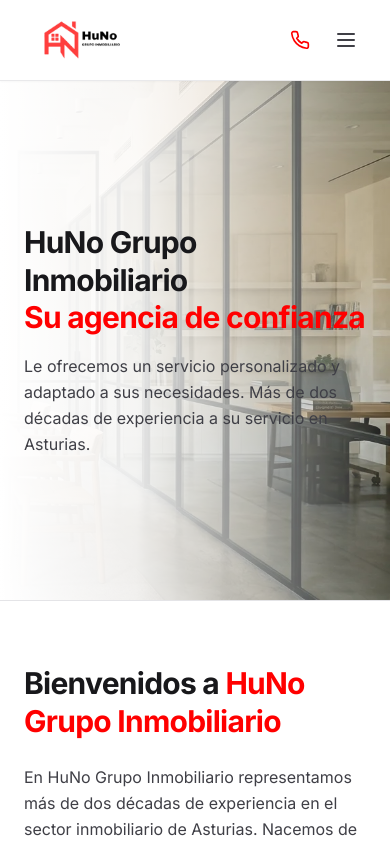
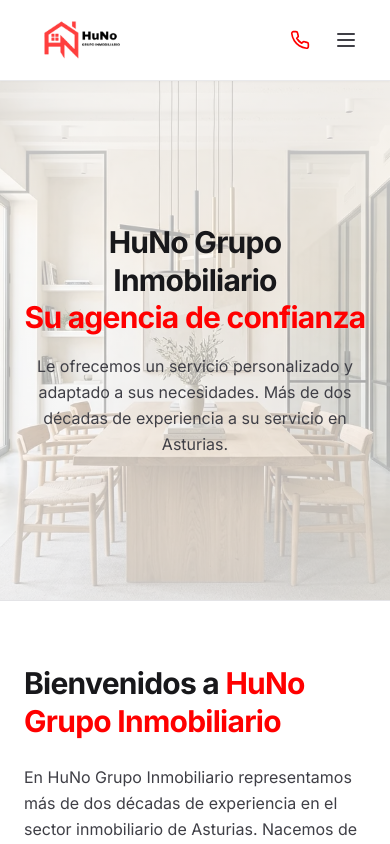
Before and after one commit to victooorltt/huno-grupo-inmobiliario, a Next.js app: page /nosotros in a window 390 px wide. Shown: the top 844 px of the page. Built offline with nearby package versions, Linux system fonts and the light colour scheme.

Commit message:
Adapt all gradient heroes to overlay style on mobile

```diff
--- a/app/nosotros/page.tsx
+++ b/app/nosotros/page.tsx
@@ -58,7 +58,7 @@
         contentMaxWidth="max-w-xl lg:max-w-[510px]"
         overlay={
           <div
-            className="absolute inset-0 bg-gradient-to-r from-white via-white/90 via-35% to-white/10 md:from-white md:via-white/85 md:via-28% md:to-transparent md:to-50%"
+            className="absolute inset-0 bg-gradient-to-b from-white/80 via-white/65 to-white/75 md:bg-gradient-to-r md:from-white md:via-white/85 md:via-28% md:to-transparent md:to-50%"
             aria-hidden="true"
           />
         }
--- a/app/servicios/asesoramiento-financiero/page.tsx
+++ b/app/servicios/asesoramiento-financiero/page.tsx
@@ -24,7 +24,7 @@
         contentMaxWidth="max-w-xl lg:max-w-[580px]"
         overlay={
           <div
-            className="absolute inset-0 bg-gradient-to-r from-white via-white/90 via-35% to-white/20 md:from-white md:via-white/80 md:via-30% md:to-transparent md:to-54%"
+            className="absolute inset-0 bg-gradient-to-b from-white/80 via-white/65 to-white/75 md:bg-gradient-to-r md:from-white md:via-white/80 md:via-30% md:to-transparent md:to-54%"
             aria-hidden="true"
           />
         }
--- a/app/servicios/servicio-de-reformas/page.tsx
+++ b/app/servicios/servicio-de-reformas/page.tsx
@@ -24,7 +24,7 @@
         contentMaxWidth="max-w-xl lg:max-w-[580px]"
         overlay={
           <div
-            className="absolute inset-0 bg-gradient-to-r from-white via-white/90 via-35% to-white/20 md:from-white md:via-white/80 md:via-30% md:to-transparent md:to-54%"
+            className="absolute inset-0 bg-gradient-to-b from-white/80 via-white/65 to-white/75 md:bg-gradient-to-r md:from-white md:via-white/80 md:via-30% md:to-transparent md:to-54%"
             aria-hidden="true"
           />
         }
--- a/app/servicios/servicios-al-propietario/page.tsx
+++ b/app/servicios/servicios-al-propietario/page.tsx
@@ -27,7 +27,7 @@
         contentMaxWidth="max-w-xl lg:max-w-[580px]"
         overlay={
           <div
-            className="absolute inset-0 bg-gradient-to-r from-white via-white/90 via-35% to-white/20 md:from-white md:via-white/80 md:via-30% md:to-transparent md:to-54%"
+            className="absolute inset-0 bg-gradient-to-b from-white/80 via-white/65 to-white/75 md:bg-gradient-to-r md:from-white md:via-white/80 md:via-30% md:to-transparent md:to-54%"
             aria-hidden="true"
           />
         }
--- a/app/servicios/valoracion-profesional/page.tsx
+++ b/app/servicios/valoracion-profesional/page.tsx
@@ -23,7 +23,7 @@
         contentMaxWidth="max-w-xl lg:max-w-[580px]"
         overlay={
           <div
-            className="absolute inset-0 bg-gradient-to-r from-white via-white/90 via-35% to-white/20 md:from-white md:via-white/80 md:via-30% md:to-transparent md:to-54%"
+            className="absolute inset-0 bg-gradient-to-b from-white/80 via-white/65 to-white/75 md:bg-gradient-to-r md:from-white md:via-white/80 md:via-30% md:to-transparent md:to-54%"
             aria-hidden="true"
           />
         }
--- a/components/PageHero.tsx
+++ b/components/PageHero.tsx
@@ -32,8 +32,31 @@
   contentMaxWidth,
 }: PageHeroProps) {
   const isGradient = variant === 'gradient';
-  const effectiveAlign = align || (isGradient ? 'left' : 'center');
+  const effectiveAlign = align || (isGradient ? 'responsive-gradient' : 'center');
   const maxWidthClass = contentMaxWidth || 'max-w-3xl';
+
+  let alignmentClasses = 'mx-auto text-center';
+  let subtitleAlignClasses = 'mx-auto';
+
+  if (effectiveAlign === 'left') {
+    alignmentClasses = 'text-left';
+    subtitleAlignClasses = '';
+  } else if (effectiveAlign === 'responsive-gradient') {
+    // On mobile behaves like overlay (centered text and container), on md+ switches to left
+    alignmentClasses = 'mx-auto text-center md:mx-0 md:text-left';
+    subtitleAlignClasses = 'mx-auto md:mx-0';
+  }
+
+  // Handle image positioning: on mobile center the image, on desktop respect 'right center'
+  const isRightCenter = imagePosition === 'right center';
+  const isTailwindObject = imagePosition.startsWith('object-');
+  const objectPositionClass = isRightCenter
+    ? 'object-center md:object-[right_center]'
+    : isTailwindObject
+    ? imagePosition
+    : '';
+  const inlineObjectStyle =
+    !isRightCenter && !isTailwindObject ? { objectPosition: imagePosition } : undefined;
 
   return (
     <section
@@ -46,14 +69,8 @@
           alt={imageAlt}
           fetchPriority="high"
           loading="eager"
-          className={`absolute inset-0 w-full h-full object-cover pointer-events-none select-none ${
-            imagePosition.startsWith('object-') ? imagePosition : ''
-          }`}
-          style={
-            !imagePosition.startsWith('object-')
-              ? { objectPosition: imagePosition }
-              : undefined
-          }
+          className={`absolute inset-0 w-full h-full object-cover pointer-events-none select-none ${objectPositionClass}`}
+          style={inlineObjectStyle}
         />
       )}
 
@@ -61,9 +78,9 @@
       {overlay ? (
         overlay
       ) : isGradient ? (
-        // variant="gradient": full-width photo behind with left-to-right fade
+        // variant="gradient": on mobile full overlay wash, on desktop left-to-right fade
         <div
-          className="absolute inset-0 bg-gradient-to-r from-white via-white/90 via-40% to-white/20 md:from-white md:via-white/80 md:via-30% md:to-transparent md:to-58%"
+          className="absolute inset-0 bg-gradient-to-b from-white/80 via-white/65 to-white/75 md:bg-gradient-to-r md:from-white md:via-white/80 md:via-30% md:to-transparent md:to-58%"
           aria-hidden="true"
         />
       ) : (
@@ -76,13 +93,7 @@
 
       {/* Content */}
       <div className="relative z-10 mx-auto max-w-6xl px-6 py-16 lg:py-24 w-full">
-        <div
-          className={`${maxWidthClass} ${
-            effectiveAlign === 'center'
-              ? 'mx-auto text-center'
-              : 'text-left'
-          }`}
-        >
+        <div className={`${maxWidthClass} ${alignmentClasses}`}>
           <h1 className="text-3xl sm:text-4xl lg:text-5xl font-bold tracking-tight text-zinc-900 leading-tight">
             {title}
           </h1>
@@ -91,9 +102,7 @@
             <p
               className={`mt-4 text-base sm:text-lg lg:text-xl leading-relaxed ${
                 subtitleClassName || 'text-zinc-700'
-              } ${contentMaxWidth ? 'max-w-full' : 'max-w-2xl lg:max-w-3xl'} ${
-                effectiveAlign === 'center' ? 'mx-auto' : ''
-              }`}
+              } ${contentMaxWidth ? 'max-w-full' : 'max-w-2xl lg:max-w-3xl'} ${subtitleAlignClasses}`}
             >
               {subtitle}
             </p>
```
